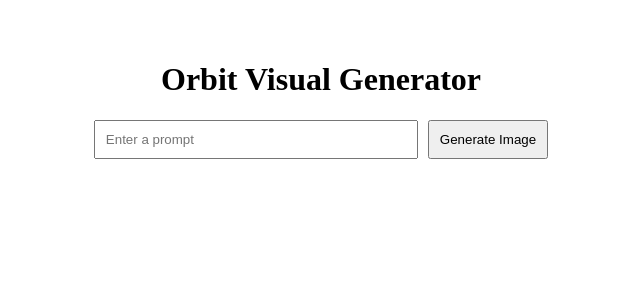
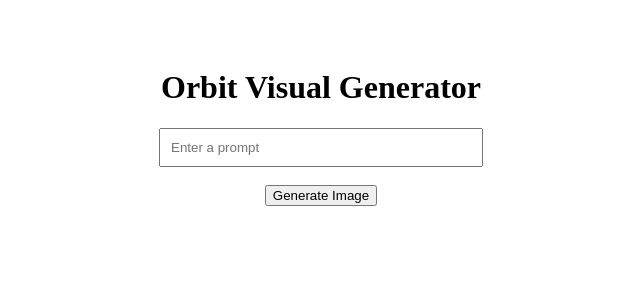
Before and after one commit to OrbitMiami/orbit-images-app, a Next.js app: page / in a window 1280 px wide. Shown: the top 300 px of the page, without its empty margins (319-959 px from the left). Built offline with nearby package versions, Linux system fonts and the light colour scheme.

Commit message:
Update index.js

```diff
--- a/pages/index.js
+++ b/pages/index.js
@@ -1,55 +1,51 @@
-import { useState } from 'react';
+import { useState } from "react";
 
 export default function Home() {
-  const [prompt, setPrompt] = useState('');
+  const [prompt, setPrompt] = useState("");
   const [imageUrl, setImageUrl] = useState(null);
   const [loading, setLoading] = useState(false);
-  const [error, setError] = useState('');
+  const [error, setError] = useState("");
 
-  const handleSubmit = async (e) => {
-    e.preventDefault();
+  const generateImage = async () => {
     setLoading(true);
-    setError('');
+    setError("");
     setImageUrl(null);
 
-    const response = await fetch('/api/generate', {
-      method: 'POST',
-      headers: {
-        'Content-Type': 'application/json'
-      },
-      body: JSON.stringify({ prompt })
+    const response = await fetch("/api/generate", {
+      method: "POST",
+      headers: { "Content-Type": "application/json" },
+      body: JSON.stringify({ prompt }),
     });
 
     const data = await response.json();
 
-    if (response.ok && data?.output) {
-      setImageUrl(data.output);
+    if (response.ok) {
+      setImageUrl(data.image);
     } else {
-      setError(data.error || 'Failed to generate image');
+      setError(data.error || "Something went wrong");
     }
 
     setLoading(false);
   };
 
   return (
-    <div style={{ textAlign: 'center', padding: '2rem' }}>
+    <div style={{ textAlign: "center", padding: 40 }}>
       <h1>Orbit Visual Generator</h1>
-      <form onSubmit={handleSubmit}>
       <input
         type="text"
         value={prompt}
         onChange={(e) => setPrompt(e.target.value)}
         placeholder="Enter a prompt"
-          style={{ width: '300px', padding: '10px' }}
+        style={{ width: "300px", padding: "10px" }}
       />
-        <button type="submit" style={{ marginLeft: '10px', padding: '10px' }}>
-          {loading ? 'Generating...' : 'Generate Image'}
+      <br /><br />
+      <button onClick={generateImage} disabled={loading}>
+        {loading ? "Generating..." : "Generate Image"}
       </button>
-      </form>
-      {error && <p style={{ color: 'red' }}>{error}</p>}
+      {error && <p style={{ color: "red" }}>{error}</p>}
       {imageUrl && (
-        <div style={{ marginTop: '20px' }}>
-          <img src={imageUrl} alt="Generated result" style={{ maxWidth: '100%' }} />
+        <div style={{ marginTop: 30 }}>
+          <img src={imageUrl} alt="Generated" style={{ maxWidth: "100%" }} />
         </div>
       )}
     </div>
```
Lines whose indentation alone changed are shown as unchanged.
